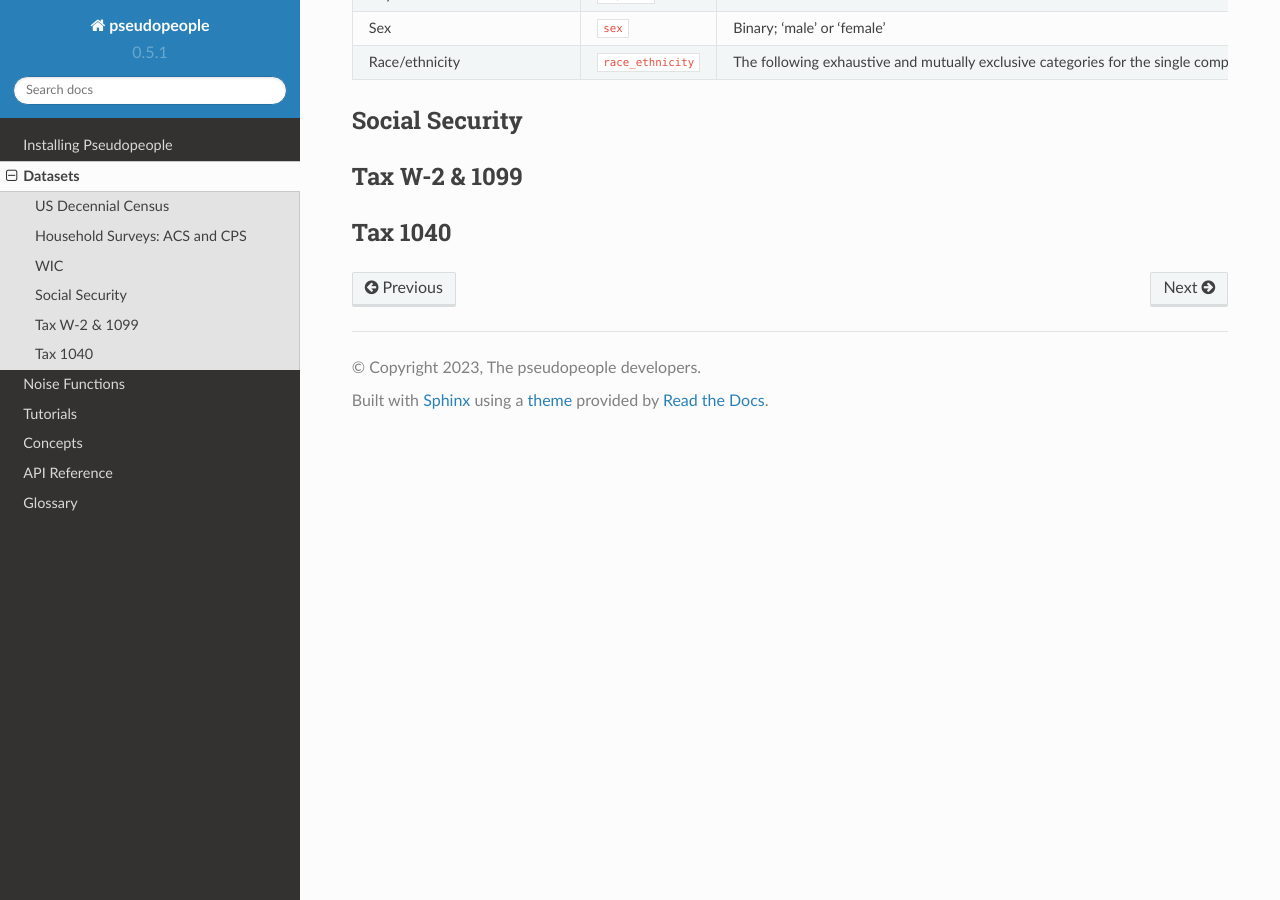
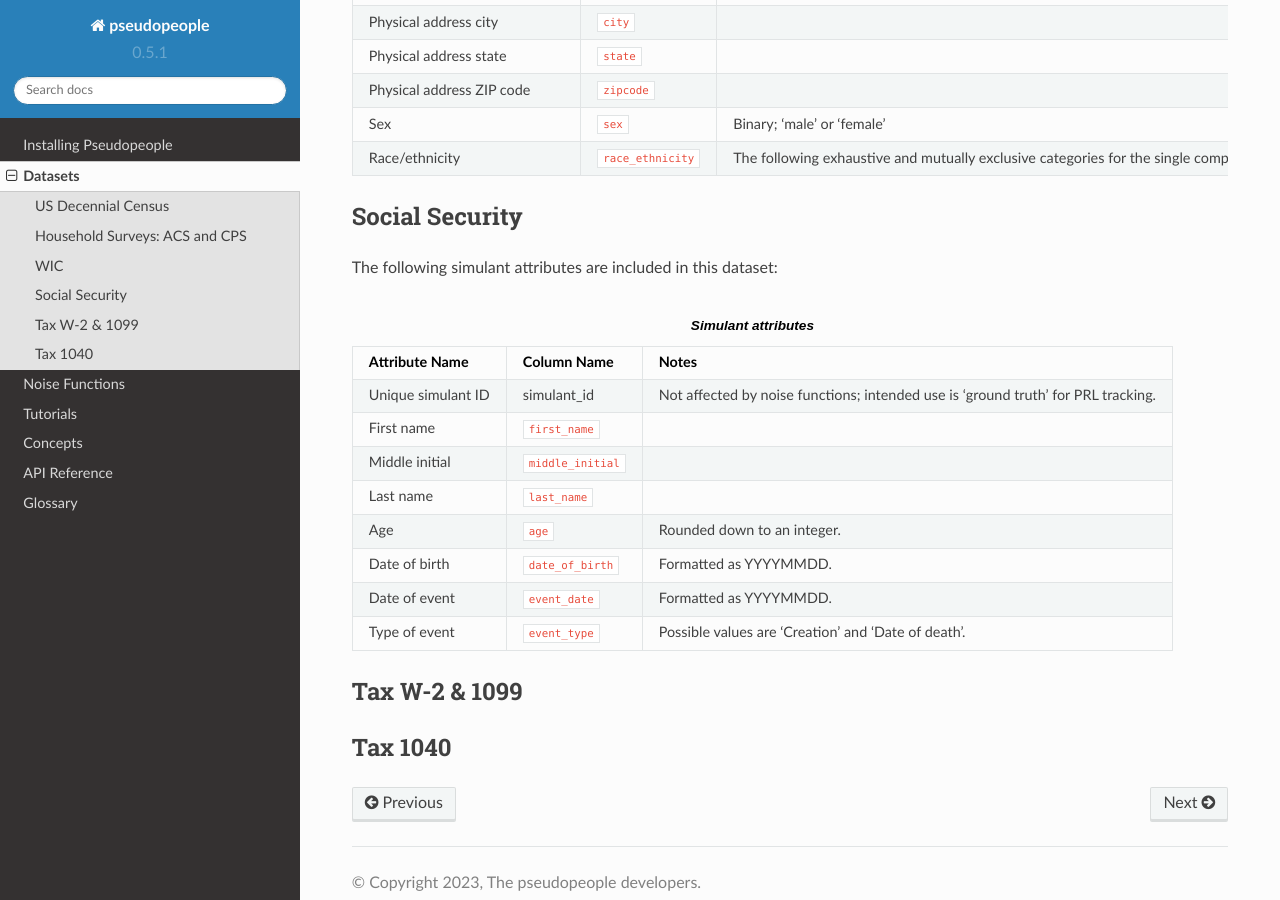
Before and after one commit to ihmeuw/pseudopeople, a Sphinx documentation site: the page built from docs/source/datasets/index.rst, in a window 1280 px wide and 900 px high, scrolled down 3529 px. Built offline with Sphinx 7.4.7 and the Read the Docs theme 2.0.0, drawn with Linux system fonts in a browser that asks for light colours; some of the changed text lies outside the part shown.

Commit message:
updates to dataset documentation

```diff
--- a/docs/source/datasets/index.rst
+++ b/docs/source/datasets/index.rst
@@ -110,6 +110,8 @@
 work activity and income, veteran status, school enrollment, contingent employment, worker displacement, job tenure, and more. To find out more
 about CPS, please visit the `CPS homepage <https://www.census.gov/programs-surveys/cps.html>`_.
 
+The following simulant attributes are included in this dataset:
+
 .. list-table:: **Simulant attributes**
    :header-rows: 1
 
@@ -176,6 +178,8 @@
 children. The main qualifications are income and the presence of young children in the home. To find out more about this service, please visit the `WIC
 homepage <https://www.fns.usda.gov/wic>`_.
 
+The following simulant attributes are included in this dataset:
+
 .. list-table:: **Simulant attributes**
    :header-rows: 1
 
@@ -234,6 +238,39 @@
 Social Security
 ---------------
 
+The following simulant attributes are included in this dataset:
+
+.. list-table:: **Simulant attributes**
+   :header-rows: 1
+
+   * - Attribute Name
+     - Column Name
+     - Notes
+   * - Unique simulant ID
+     - simulant_id
+     - Not affected by noise functions; intended use is 'ground truth' for PRL tracking.
+   * - First name
+     - :code:`first_name`
+     -
+   * - Middle initial
+     - :code:`middle_initial`
+     -
+   * - Last name
+     - :code:`last_name`
+     -
+   * - Age
+     - :code:`age`
+     - Rounded down to an integer.
+   * - Date of birth
+     - :code:`date_of_birth`
+     - Formatted as YYYYMMDD.
+   * - Date of event
+     - :code:`event_date`
+     - Formatted as YYYYMMDD.
+   * - Type of event
+     - :code:`event_type`
+     - Possible values are 'Creation' and 'Date of death'.
+
 
 Tax W-2 & 1099
 --------------
```
